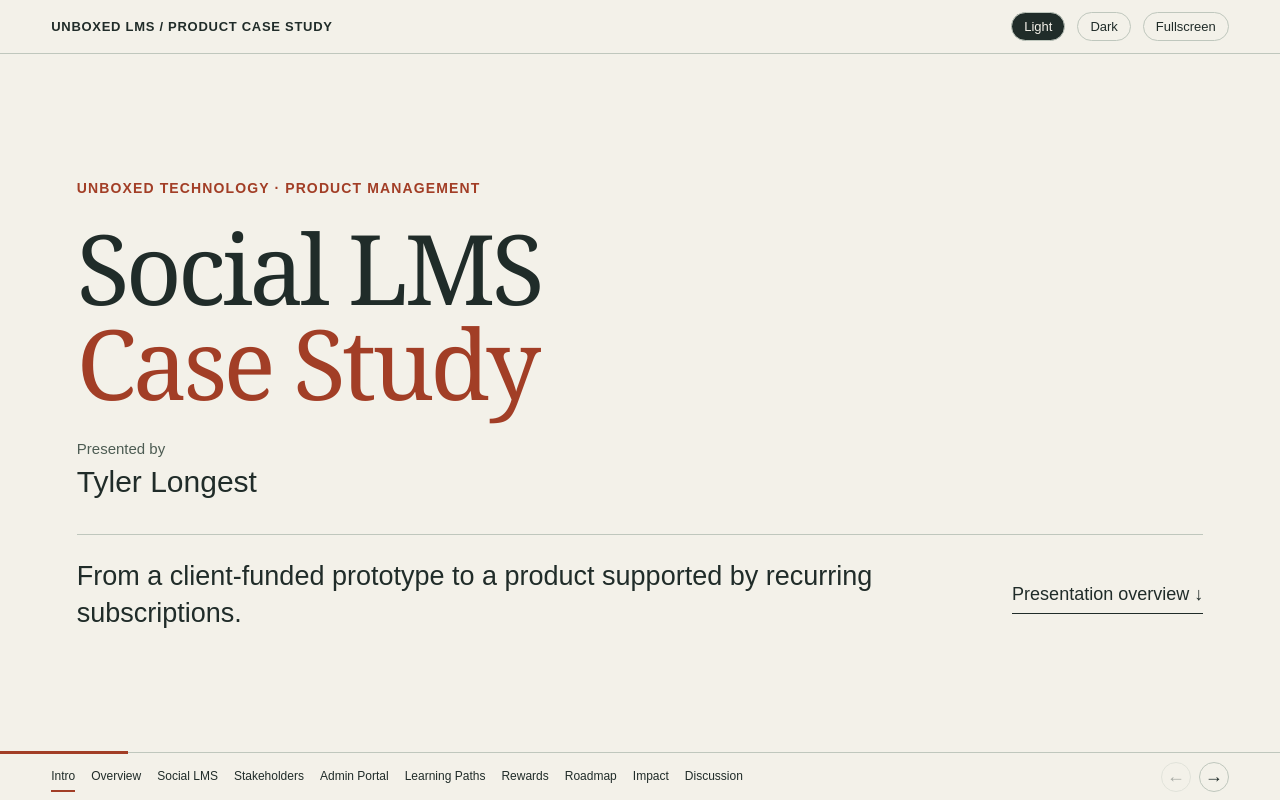
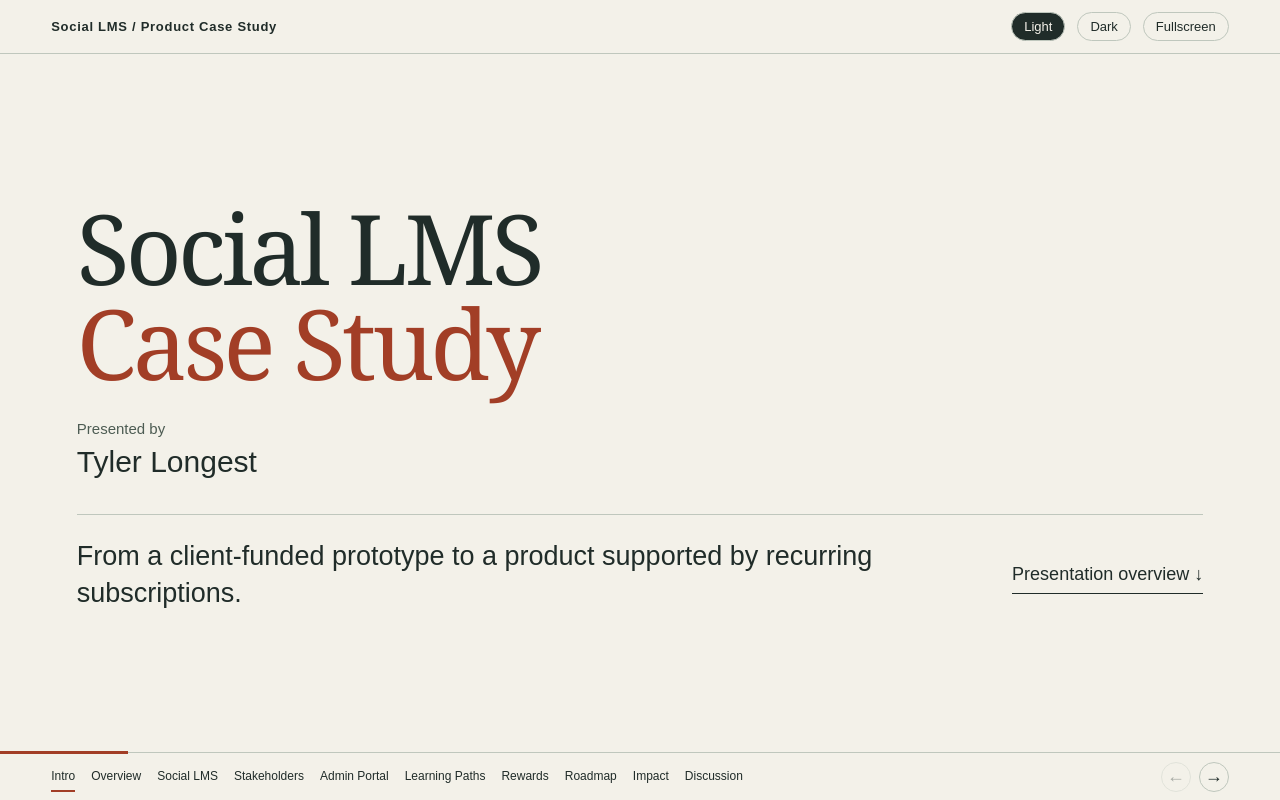
Before and after one commit to longestmt/social-lms-case-study, a plain HTML site: page index.html in a window 1280 px wide. Shown: the top 800 px of the page. Drawn offline with Linux system fonts and the light colour scheme.

Commit message:
Rename header and remove cover eyebrow

```diff
--- a/index.html
+++ b/index.html
@@ -25,10 +25,10 @@ html{scroll-padding-top:0}h3{font-family:Arial,Helvetica,sans-serif;font-weight:
 </style>
 </head>
 <body>
-<header><b class="brand">UNBOXED LMS <span>/ PRODUCT CASE STUDY</span></b><div class="controls"><button id="light" aria-pressed="true">Light</button><button id="dark" aria-pressed="false">Dark</button><button id="fullscreen" aria-label="Enter fullscreen">Fullscreen</button></div></header>
+<header><b class="brand">Social LMS <span>/ Product Case Study</span></b><div class="controls"><button id="light" aria-pressed="true">Light</button><button id="dark" aria-pressed="false">Dark</button><button id="fullscreen" aria-label="Enter fullscreen">Fullscreen</button></div></header>
 <main>
 <section class="scene cover" id="intro"><div class="inner">
-<p class="kicker">Unboxed Technology · Product management</p><h1>Social LMS<br><span>Case Study</span></h1><p class="presenter"><small>Presented by</small>Tyler Longest</p><div class="title-bottom"><p>From a client-funded prototype to a product supported by recurring subscriptions.</p><a href="#overview">Presentation overview ↓</a></div>
+<h1>Social LMS<br><span>Case Study</span></h1><p class="presenter"><small>Presented by</small>Tyler Longest</p><div class="title-bottom"><p>From a client-funded prototype to a product supported by recurring subscriptions.</p><a href="#overview">Presentation overview ↓</a></div>
 </div></section>
 <section class="scene " id="overview"><div class="inner">
 <p class="kicker">Overview</p><div class="slide-heading"><h2>Presentation overview</h2><span class="count">02 / 10</span></div><ol class="agenda"><li><a href="#product"><strong>Product &amp; stakeholders</strong><span>The product, ambition, and competing needs</span></a></li><li><a href="#admin"><strong>Three product decisions</strong><span>Admin Portal, Learning Paths, and Rewards</span></a></li><li><a href="#roadmap"><strong>Roadmap reviews</strong><span>Rationale, debate, and team momentum</span></a></li><li><a href="#impact"><strong>Business impact</strong><span>What changed over 12–18 months</span></a></li><li><a href="#discussion"><strong>Discussion</strong><span>A closer look at the decisions</span></a></li></ol>
```
